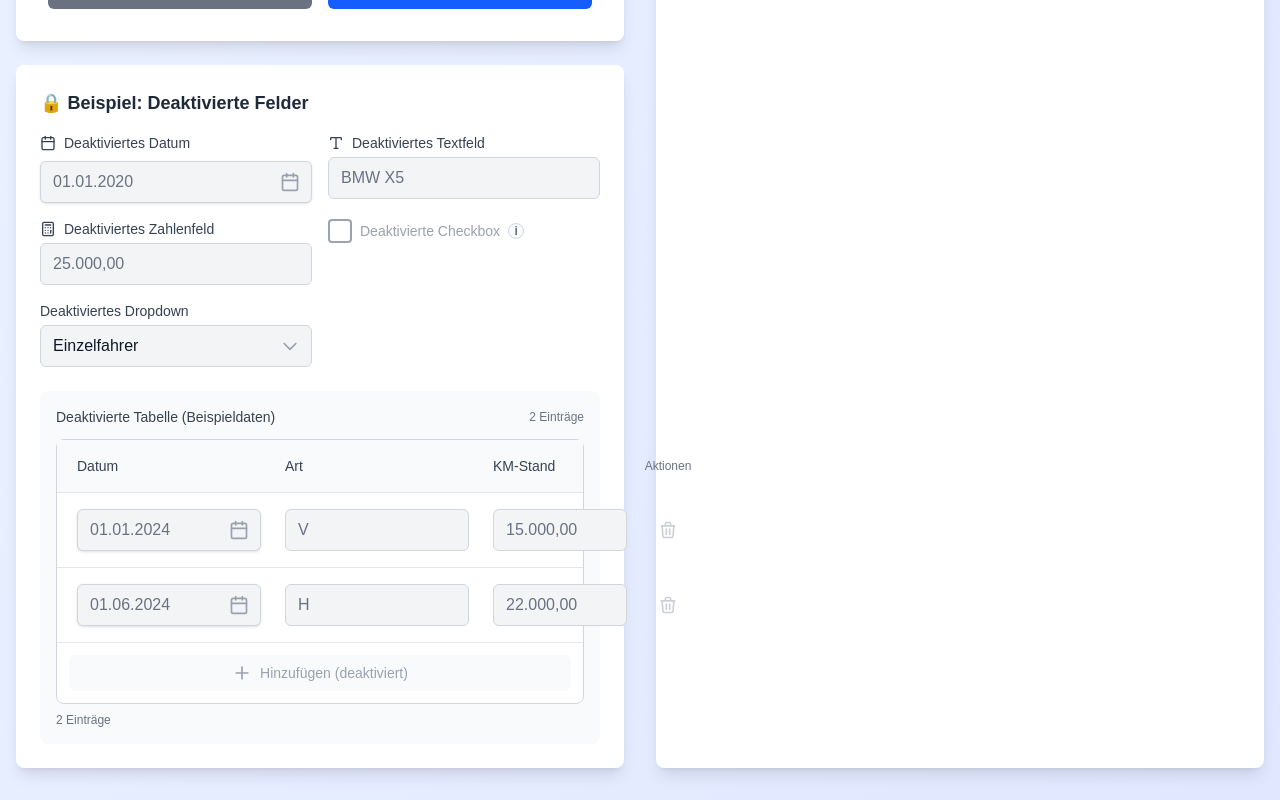
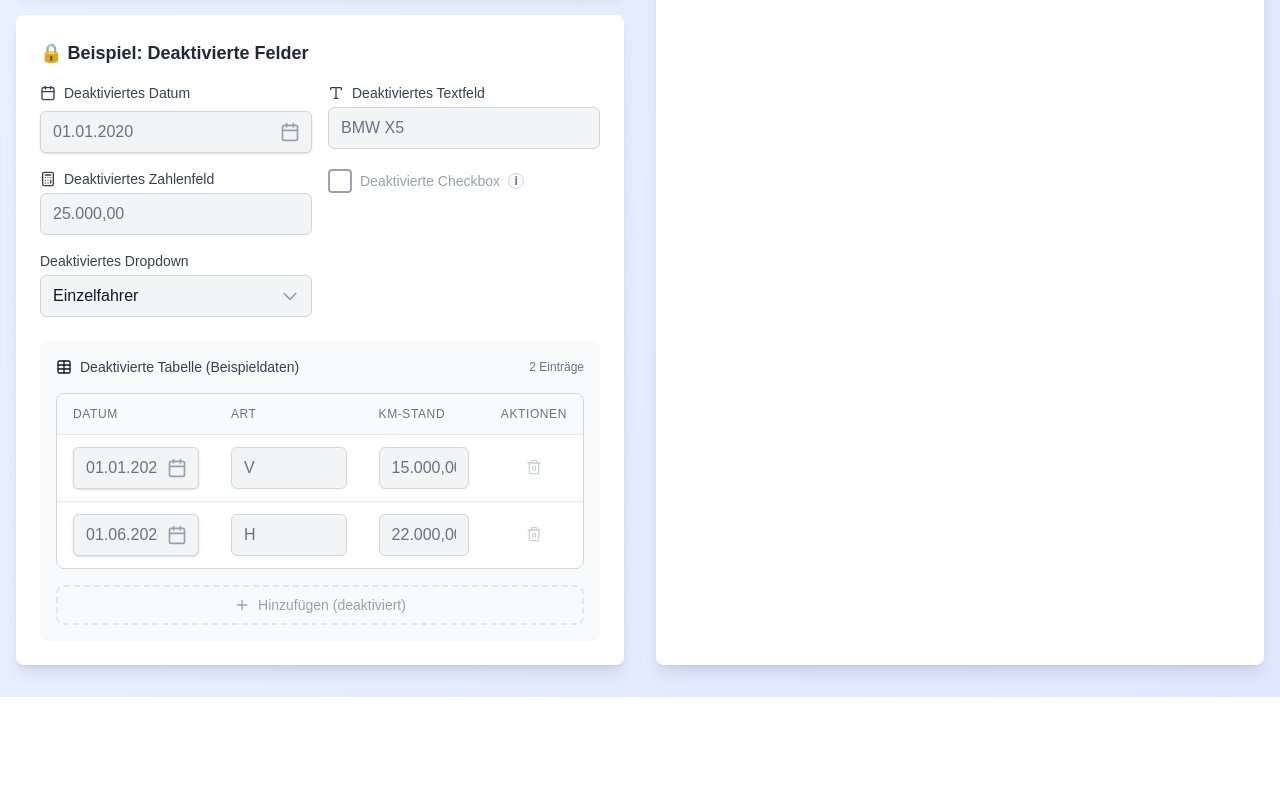
Before and after one commit to dsevenx/motor-date-app, a Next.js app: page / in a window 1280 px wide. Shown: the part 2099-2899 px from the top of the page. After the commit the page ends 2796 px from the top, so only its background shows below. Built offline with nearby package versions, Linux system fonts and the light colour scheme.

Commit message:
ertsmal OK

```diff
--- a/src/components/MotorTable.tsx
+++ b/src/components/MotorTable.tsx
@@ -1,13 +1,13 @@
 "use client"
 
 import React, { useState } from 'react';
-import { Plus } from 'lucide-react';
+import { Plus, Trash2, Table } from 'lucide-react';
 import { MotorDate } from './MotorDate';
 import { MotorEditText } from './MotorEditText';
 import { MotorEditNumber } from './MotorEditNumber';
 import { MotorCheckBox } from './MotorCheckBox';
 import { MotorDropDown } from './MotorDropDown';
-import { TableRow, TableColumn } from '@/constants/fieldConfig';
+import { TableRow, TableColumn, FieldType } from '@/constants/fieldConfig';
 
 export interface MotorTableProps {
   value: TableRow[];
@@ -24,7 +24,7 @@ export const MotorTable: React.FC<MotorTableProps> = ({
   onChange,
   label,
   columns,
-  addButtonText = 'Neue Zeile hinzufügen',
+  addButtonText = 'Zeile hinzufügen',
   emptyText = 'Keine Daten vorhanden',
   disabled = false
 }) => {
@@ -175,9 +175,10 @@ export const MotorTable: React.FC<MotorTableProps> = ({
   };
 
   return (
-    <div className="relative w-full">
+    <div className="flex flex-col space-y-4">
       {/* Header */}
-      <div className="flex items-center gap-2 mb-3">
+      <div className="flex items-center gap-2">
+        <Table className="w-4 h-4" />
         <label className="text-sm font-medium text-gray-700">
           {label}
         </label>
@@ -186,74 +187,64 @@ export const MotorTable: React.FC<MotorTableProps> = ({
         </span>
       </div>
 
-      {/* Table Container */}
-      <div className="border border-gray-300 rounded-lg bg-white overflow-visible">
+      {/* Tabelle */}
+      <div className="border border-gray-300 rounded-lg overflow-hidden">
         {value.length === 0 ? (
           // Leere Tabelle
-          <div className="p-8 text-center text-gray-500 bg-gray-50 rounded-lg">
-            <div className="w-8 h-8 mx-auto mb-2 text-gray-400">
-              <svg fill="none" stroke="currentColor" viewBox="0 0 24 24">
-                <path strokeLinecap="round" strokeLinejoin="round" strokeWidth={2} d="M9 17V7m0 10a2 2 0 01-2 2H5a2 2 0 01-2-2V7a2 2 0 012-2h2a2 2 0 012 2m0 10a2 2 0 002 2h2a2 2 0 002-2M9 7a2 2 0 012-2h2a2 2 0 012 2m0 10V7m0 10a2 2 0 002 2h2a2 2 0 002-2V7a2 2 0 00-2-2H5a2 2 0 00-2 2v12a2 2 0 002 2h2a2 2 0 002-2z" />
-              </svg>
-            </div>
+          <div className="p-8 text-center text-gray-500 bg-gray-50">
+            <Table className="w-8 h-8 mx-auto mb-2 text-gray-400" />
             <p className="text-sm">{emptyText}</p>
           </div>
         ) : (
-          <>
-            {/* Table Header */}
-            <div className="bg-gray-50 border-b border-gray-200">
-              <div
-                className="grid gap-2 p-3"
-                style={{
-                  gridTemplateColumns: `repeat(${columns.length}, 1fr) 50px`
-                }}
-              >
+          // Tabelle mit Daten
+          <div className="overflow-x-auto">
+            <table className="w-full">
+              {/* Tabellen-Header */}
+              <thead className="bg-gray-50 border-b border-gray-200">
+                <tr>
                   {columns.map((column) => (
-                  <div
+                    <th
                       key={column.key}
-                    className="text-sm font-medium text-gray-700 px-2 py-1 flex items-center"
+                      className="px-4 py-3 text-left text-xs font-medium text-gray-500 uppercase tracking-wider"
                       style={{ width: column.width || 'auto' }}
                     >
                       {column.label}
-                  </div>
+                    </th>
                   ))}
-                <div className="text-xs font-medium text-gray-500 text-center flex items-center justify-center">
+                  <th className="px-4 py-3 text-center text-xs font-medium text-gray-500 uppercase tracking-wider w-16">
                     Aktionen
-                </div>
-              </div>
-            </div>
+                  </th>
+                </tr>
+              </thead>
 
-            {/* Table Body */}
-            <div className="divide-y divide-gray-200 overflow-visible">
+              {/* Tabellen-Body */}
+              <tbody className="bg-white divide-y divide-gray-200">
                 {value.map((row, rowIndex) => (
-                <div
+                  <tr
                     key={row.id}
-                  className={`grid gap-2 p-3 hover:bg-gray-50 transition-colors overflow-visible ${
-                    hoveredRowId === row.id ? 'bg-gray-50' : rowIndex % 2 === 0 ? 'bg-white' : 'bg-gray-25'
+                    className={`hover:bg-gray-50 transition-colors duration-150 ${
+                      rowIndex % 2 === 0 ? 'bg-white' : 'bg-gray-25'
                     }`}
-                  style={{
-                    gridTemplateColumns: `repeat(${columns.length}, 1fr) 50px`
-                  }}
                     onMouseEnter={() => setHoveredRowId(row.id)}
                     onMouseLeave={() => setHoveredRowId(null)}
                   >
                     {columns.map((column) => (
-                    <div
+                      <td
                         key={`${row.id}-${column.key}`}
-                      className="px-2 py-1 flex items-center overflow-visible relative"
+                        className="px-4 py-3"
                         style={{ width: column.width || 'auto' }}
                       >
                         {renderCell(row, column)}
-                    </div>
+                      </td>
                     ))}
 
                     {/* Aktionen-Spalte */}
-                  <div className="flex items-center justify-center px-2 py-1">
+                    <td className="px-4 py-3 text-center">
                       <button
                         onClick={() => deleteRow(row.id)}
                         disabled={disabled}
                         className={`
-                        w-8 h-8 flex items-center justify-center rounded-full transition-all duration-200
+                          p-1 rounded-md transition-all duration-200
                           ${hoveredRowId === row.id
                             ? 'text-red-600 hover:bg-red-50 hover:text-red-700'
                             : 'text-gray-400 hover:text-red-500'
@@ -264,44 +255,34 @@ export const MotorTable: React.FC<MotorTableProps> = ({
                           }
                         `}
                         title="Zeile löschen"
-                      type="button"
                       >
-                      <svg className="w-5 h-5" fill="none" stroke="currentColor" viewBox="0 0 24 24">
-                        <path strokeLinecap="round" strokeLinejoin="round" strokeWidth={2} d="M19 7l-.867 12.142A2 2 0 0116.138 21H7.862a2 2 0 01-1.995-1.858L5 7m5 4v6m4-6v6m1-10V4a1 1 0 00-1-1h-4a1 1 0 00-1 1v3M4 7h16" />
-                      </svg>
+                        <Trash2 className="w-4 h-4" />
                       </button>
+                    </td>
+                  </tr>
+                ))}
+              </tbody>
+            </table>
           </div>
+        )}
       </div>
-              ))}
-            </div>
-          </>
-        )}
 
-        {/* Add Button Row */}
-        <div className="border-t border-gray-200 p-3">
+      {/* Hinzufügen-Button */}
       <button
         onClick={addRow}
         disabled={disabled}
         className={`
-              w-full flex items-center justify-center gap-2 py-2 px-4 rounded-md
-              transition-colors duration-200
+          flex items-center justify-center gap-2 px-4 py-2 border-2 border-dashed rounded-lg
+          transition-all duration-200
           ${disabled
-                ? 'text-gray-400 cursor-not-allowed bg-gray-50'
-                : 'text-green-600 hover:bg-green-50 hover:text-green-700'
+            ? 'border-gray-200 text-gray-400 cursor-not-allowed bg-gray-50'
+            : 'border-gray-300 text-gray-600 hover:border-blue-400 hover:text-blue-600 hover:bg-blue-50'
           }
         `}
-            type="button"
       >
-            <Plus className="w-5 h-5" />
+        <Plus className="w-4 h-4" />
         <span className="text-sm font-medium">{addButtonText}</span>
       </button>
     </div>
-      </div>
-
-      {/* Info Text */}
-      <div className="text-xs text-gray-500 mt-2">
-        {value.length} {value.length === 1 ? 'Eintrag' : 'Einträge'}
-      </div>
-    </div>
   );
 };
--- a/src/constants/fieldConfig.tsx
+++ b/src/constants/fieldConfig.tsx
@@ -341,13 +341,13 @@ export const FIELD_DEFINITIONS: FieldDefinition[] = [
           key: 'datum',
           label: 'Datum',
           type: 'date',
-          width: '200px'
+          width: '160px'
         },
         {
           key: 'art',
           label: 'Art des KM-Stands',
           type: 'dropdown',
-          width: '250px',
+          width: '200px',
           ui: {
             placeholder: 'Bitte eingeben'
           },
@@ -359,7 +359,7 @@ export const FIELD_DEFINITIONS: FieldDefinition[] = [
           key: 'kmstand',
           label: 'KM-Stand',
           type: 'number',
-          width: '150px',
+          width: '120px',
           validation: {
             min: 0,
             max: 1000000,
@@ -403,16 +403,16 @@ export const FIELD_DEFINITIONS: FieldDefinition[] = [
           key: 'hersteller',
           label: 'Hersteller',
           type: 'text',
-          width: '200px',
+          width: '140px',
           ui: {
-            placeholder: 'z.B. BMW, Bose, Alpine...'
+            placeholder: 'z.B. BMW, Bose...'
           }
         },
         {
           key: 'art',
           label: 'Art des Zubehörs',
           type: 'dropdown',
-          width: '250px',
+          width: '180px',
           ui: {
             placeholder: 'Bitte eingeben'
           },
@@ -424,13 +424,13 @@ export const FIELD_DEFINITIONS: FieldDefinition[] = [
           key: 'zuschlag',
           label: 'Zuschlagspflichtig',
           type: 'tristate',
-          width: '120px'
+          width: '100px'
         },
         {
           key: 'wert',
           label: 'Wert in Euro',
           type: 'number',
-          width: '150px',
+          width: '120px',
           validation: {
             min: 0,
             max: 100000,
```
Lines whose indentation alone changed are shown as unchanged.
